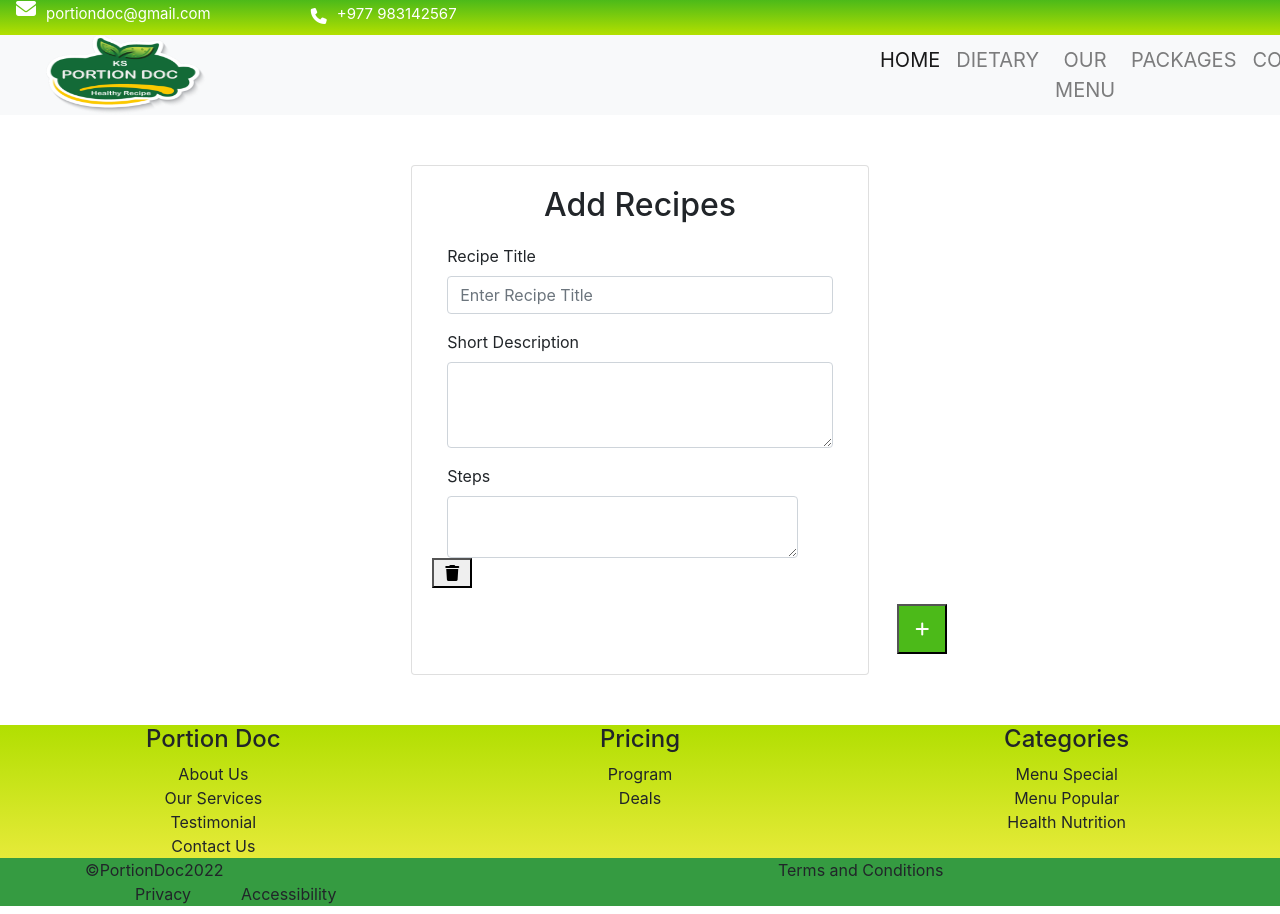
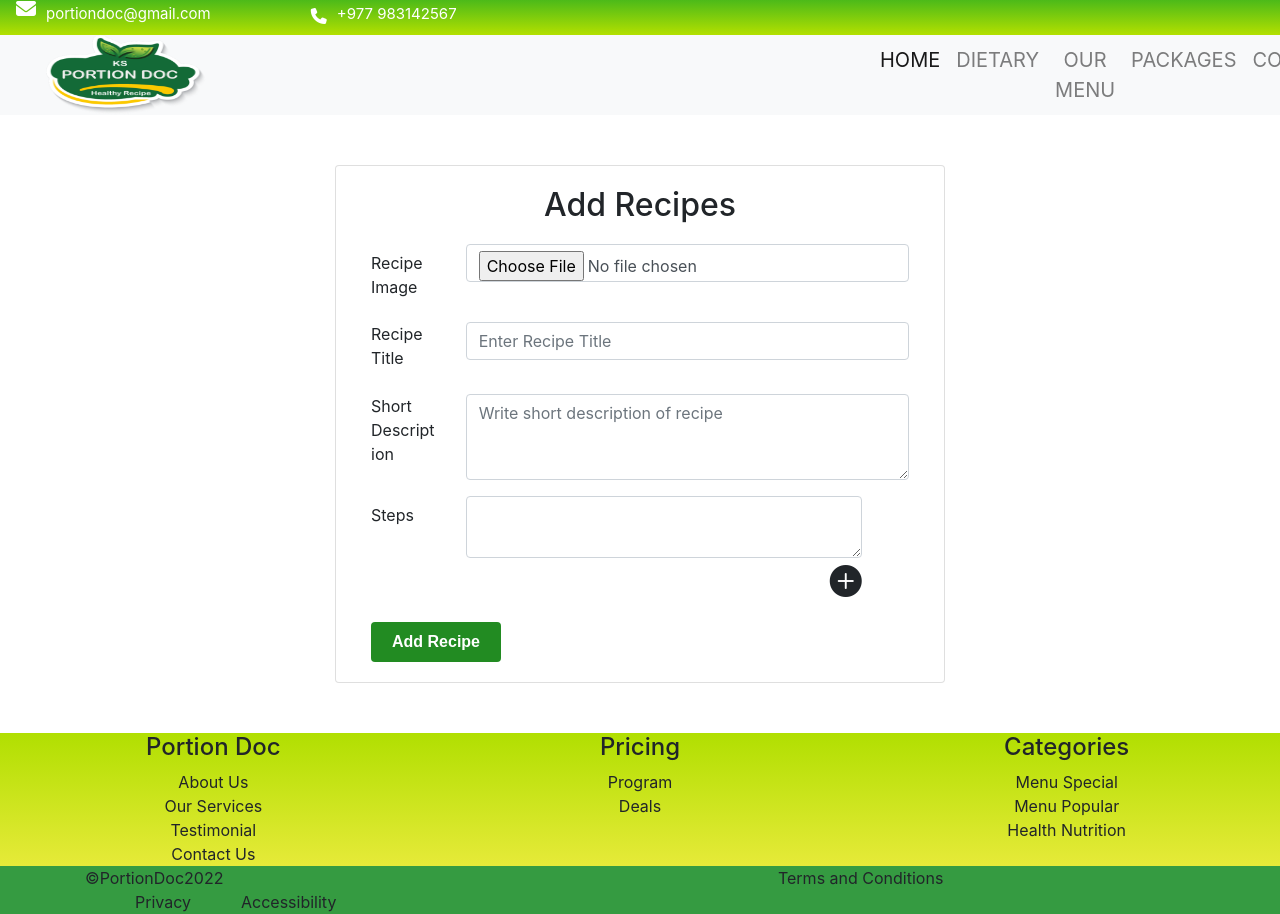
Before and after one commit to susiiiyana905/PortionDoc, a React (Create React App) app: page /addRecipe in a window 1280 px wide. Shown: the top 914 px of the page. Built offline with nearby package versions, Linux system fonts and the light colour scheme.

Commit message:
add recipes by user

```diff
--- a/src/Components/User/addRecipe.js
+++ b/src/Components/User/addRecipe.js
@@ -1,39 +1,67 @@
-import { Component } from "react";
+import axios from "axios";
+import { Component, useState } from "react";
+import { useNavigate } from "react-router-dom";
 import Footer from "../footer";
 import Header from "../header";
 
-class AddRecipes extends Component {
-  constructor(props) {
-    super(props);
-    this.state = {
-      formValues: [{ ingredient: "" }],
+const AddRecipes = () => {
+  const [title, setTitle] = useState("");
+  const [description, setDescription] = useState("");
+  const [recipePic, setRecipePic] = useState("");
+  const [steps, setSteps] = useState([]);
+  const [singleStep, setSingleStep] = useState("");
+  const [response, setResponse] = useState("");
+  const [sResponse, setSResponse] = useState("");
+  const [message, setMessage] = useState("");
+  const navigate = useNavigate();
+  const config = {
+    headers: {
+      Authorization: "Bearer " + localStorage.getItem("userToken"),
+    },
   };
-    this.handleSubmit = this.handleSubmit.bind(this);
+
+  function addSteps(step) {
+    setResponse("");
+    setSResponse("");
+
+    var tempSteps = steps;
+    tempSteps.push(step);
+
+    setSteps(tempSteps);
+    console.log(steps);
   }
 
-  handleChange(i, e) {
-    let formValues = this.state.formValues;
-    formValues[i][e.target.ingredient] = e.target.value;
-    this.setState({ formValues });
+  function removeSteps(step) {
+    setResponse("");
+    setSResponse("");
+
+    var tempSteps = steps;
+    tempSteps.splice(tempSteps.indexOf(step), 1);
+    setSteps(tempSteps);
+  }
+  const addRecipe=(e)=>{
+    e.preventDefault();
+
+    const recipeData = new FormData();
+    recipeData.append("title", title);
+    recipeData.append("description", description);
+    recipeData.append("recipePic", recipePic);
+    recipeData.append("steps", steps);
+
+    axios.post("http://localhost:4001/add/recipe", recipeData, config)
+    .then((result)=>{
+      if(result.data.success) {
+        console.log(result.data)
+        setMessage(result.data.message);
+      }
+      else {
+        console.log(result.data);
+        setMessage(result.data.message);
+      }
+    })
+    .catch(e);
   }
 
-  addFormFields() {
-    this.setState({
-      formValues: [...this.state.formValues, { ingredient: "" }],
-    });
-  }
-
-  removeFormFields(i) {
-    let formValues = this.state.formValues;
-    formValues.splice(i, 1);
-    this.setState({ formValues });
-  }
-
-  handleSubmit(event) {
-    event.preventDefault();
-    alert(JSON.stringify(this.state.formValues));
-  }
-  render() {
   return (
     <>
       <Header></Header>
@@ -43,33 +71,93 @@ class AddRecipes extends Component {
         className="col-md-6 d-flex justify-content-center mx-auto"
         style={{ marginTop: "50px", marginBottom: "50px" }}
       >
-          <div class="card w-75">
+        <div class="card w-100">
           <div class="card-body">
             <h2 style={{ textAlign: "center" }}>Add Recipes</h2>
             <div className="container">
               <form style={{ marginTop: "20px" }}>
-                  <div class="form-group">
-                    <label for="exampleFormControlInput1">Recipe Title</label>
+              <div class="form-group row">
+            <label class="col-sm-2 col-form-label">Recipe Image</label>
+            <div class="col-sm-10">
               <input
-                      type="email"
+                type="file"
+                class="form-control"
+                onChange={(e) => setRecipePic (e.target.files[0])}
+              ></input>
+            </div>
+          </div>
+                <div class="form-group row">
+                  <label className="col-sm-2" for="exampleFormControlInput1">Recipe Title</label>
+                  <div className="col-sm-10">
+                  <input
+                    type="text"
                     class="form-control"
                     id="exampleFormControlInput1"
                     placeholder="Enter Recipe Title"
+                    value={title}
+                    onChange={(e)=>setTitle(e.target.value)}
                   ></input>
                   </div>
+                </div>
 
-                  <div class="form-group">
-                    <label for="exampleFormControlTextarea1">
+                <div class="form-group row">
+                  <label className="col-sm-2" for="exampleFormControlTextarea1">
                     Short Description
                   </label>
+                  <div className="col-sm-10">
                   <textarea
                     class="form-control"
                     id="exampleFormControlTextarea1"
                     rows="3"
+                    placeholder="Write short description of recipe"
+                    value={description}
+                    onChange={(e)=>setDescription(e.target.value)}
                   ></textarea>
                   </div>
 
-                  <form onSubmit={this.handleSubmit}>
+                </div>
+                <div class="form-group row">
+                  <label class="col-sm-2 col-form-label">Steps</label>
+
+                  <div class="col-sm-9">
+                    <textarea
+                      type="text"
+                      class="form-control"
+                      style={{ float: "left", marginRight: "5px" }}
+                      onChange={(e) => setSingleStep(e.target.value)}
+                    ></textarea>
+                    <span
+                      className="add-report bi bi-plus-circle-fill fw-bold me-2 fa-2x"
+                      style={{ float: "right" }}
+                      onClick={() => {
+                        addSteps(singleStep);
+                      }}
+                    />
+                  </div>
+                </div>
+                <div style={{ display: "flex", flexDirection: "column" }}>
+                  {steps.map((steps) => {
+                    return (
+                      <div className="d-flex align-items-center" key={steps}>
+                        <span
+                          className="remove-report bi bi-dash-circle-fill fw-bold me-2"
+                          onClick={() => {
+                            removeSteps(steps);
+                          }}
+                        />
+                        <label className="report-options">{steps}</label>
+                      </div>
+                    );
+                  })}
+                </div>
+                <button
+              type="submit"
+              className="btn btn-primary addMeal"
+              onClick={addRecipe}
+            >
+              Add Recipe
+            </button>
+                {/* <form onSubmit={this.handleSubmit}>
                     <div>
                       <label>Steps</label>
                     </div>
@@ -98,7 +186,7 @@ class AddRecipes extends Component {
                   <button type="button"  className="button remove" onClick={() => this.removeFormFields(index)}>Remove</button>
                   : null
                   } */}
-                        </div>
+                {/* </div>
                       </div>
                     ))}
                     <div className="button-section">
@@ -117,7 +205,7 @@ class AddRecipes extends Component {
                         <i class="fas fa-solid fa-plus"></i>
                       </button>
                     </div>
-                  </form>
+                  </form> */}
               </form>
             </div>
 
@@ -129,6 +217,6 @@ class AddRecipes extends Component {
       <Footer></Footer>
     </>
   );
-  }
-}
+};
+
 export default AddRecipes;
--- a/src/Components/admin/updatemeal.js
+++ b/src/Components/admin/updatemeal.js
@@ -10,8 +10,11 @@ const UpdateMeal = () => {
   const [mealCategory, setMealCategory] = useState("");
   const [calory, setCalory] = useState("");
   const [difficulty, setDifficulty] = useState("");
+  const [steps, setSteps] = useState("");
   const [_id, setID] = useState("");
   const [mealData, setMealData] = useState([]);
+  const [mealsData, setMealsData] = useState([]);
+  const [ingredientData, setIngredientData] = useState([]);
   const [message, setMessage] = useState("");
   const navigate = useNavigate();
   const config = {
@@ -24,7 +27,7 @@ const UpdateMeal = () => {
     axios
       .get("http://localhost:4001/meals/single/" + mid, config)
       .then((result) => {
-        console.log(result.data.data.mealCategory);
+        console.log(result.data.data);
         setMealImage(result.data.data.mealImage);
         setMealName(result.data.data.mealName);
         setMealPrice(result.data.data.mealPrice);
@@ -34,11 +37,34 @@ const UpdateMeal = () => {
         setCalory(result.data.data.calory);
         setDifficulty(result.data.data.difficulty);
         setID(result.data.data._id);
+        setSteps(result.data.data.steps);
+        // setMealsData(result.data.data);
       })
       .catch((e) => {
         console.log(e);
       });
   }, []);
+  useEffect(() => {
+    axios
+      .get("http://localhost:4001/get/all/ingredients/" + mid, config)
+      .then((result) => {
+        // console.log(result.data.data.name);
+        setIngredientData(result.data.data);
+      })
+      .catch((e) => {
+        console.log(e);
+      });
+  }, []);
+  const deleteIngredient = (iid) =>{
+    axios.delete("http://localhost:4001/delete/ingredient/"+iid, config)
+    .then((result)=> {
+      // axios.get(`http://localhost:4001/get/all/ingredients/`+mid, config)
+      // .then((result1)=> {
+      //   setIngredientData(result.data.data);
+      // })
+    })
+    .catch();
+  }
   const updateMealImage = (e) => {
     e.preventDefault();
 
@@ -266,6 +292,74 @@ const UpdateMeal = () => {
                   />
                 </div>
               </div>
+
+              <div className="form-group row">
+                <label className="col-sm-3">Ingredient</label>
+                <table className="table col-sm-9">
+                  <thead>
+                    <tr>
+                      <th scope="col" colSpan="2">
+                        Ingredient Image
+                      </th>
+                      <th scope="col" colSpan="2">
+                        Ingredient Name
+                      </th>
+                      <th scope="col" colSpan="2">
+                        Quantity
+                      </th>
+                      <th scope="col" colSpan="2">Edit</th>
+                    </tr>
+                  </thead>
+                  <tbody>
+                    {ingredientData.map((singleData) => {
+                      return (
+                        <tr>
+                          <td>
+                            <img
+                              src={
+                                "http://localhost:4001/ingredients/" +
+                                singleData.image
+                              }
+                              height="100px"
+                            />
+                          </td>
+                          <td colSpan="2">{singleData.name}</td>
+                          <td colSpan="2">{singleData.quantity}</td>
+                          <td colSpan="2">
+                            <span className="remove-report bi bi-dash-circle-fill fw-bold me-2"
+                            onClick={()=>{
+                              deleteIngredient(singleData._id);
+                            }}
+                            />
+                          </td>
+                        </tr>
+                      );
+                    })}
+                  </tbody>
+                </table>
+              </div>
+
+              <div className="form-group row">
+                <label className="col-sm-3">Steps</label>
+                <table className="table col-sm-9">
+                  <thead></thead>
+                  <tbody>
+                    {/* {mealsData.map((singleData)=>{
+                      return( */}
+                        <tr>
+                      <td colSpan="2">
+                        <span value={steps}/>
+                      </td>
+
+                      {/* <td>
+                                <button className="btn btn-primary mb-3">Delete Ingredient</button>
+                                    </td> */}
+                    </tr>
+                      {/* )
+                    })} */}
+                  </tbody>
+                </table>
+              </div>
               <div className="form-group row">
                 <div className="col-sm-3"></div>
                 <div className="col-sm-9">
```
Also changed, not shown: src/Components/admin/add.js (+0 -32 lines), src/Components/admin/viewMeal.js (+13 -14 lines). Lines whose indentation alone changed are shown as unchanged.
